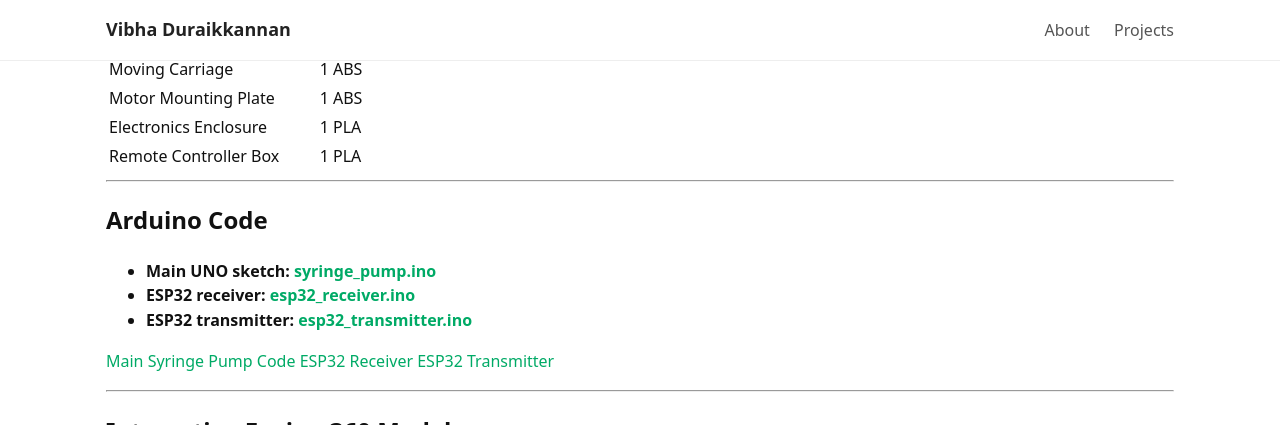
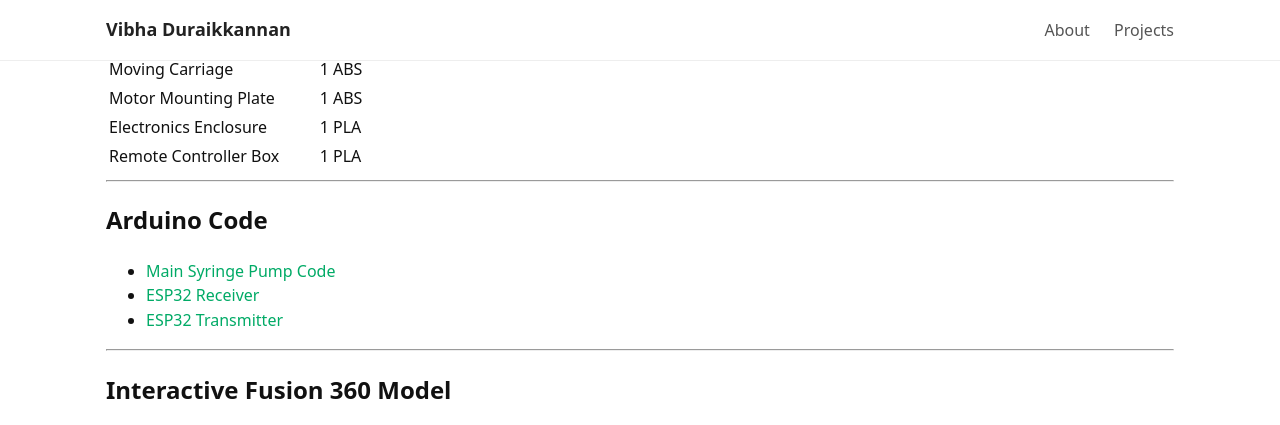
Before and after one commit to vibs-27/vibhadurai.github.io, a Jekyll site: the page built from _projects/2025-01-syringe-pump.md, in a window 1280 px wide and 900 px high, scrolled down 2899 px, cut to the strip 0-425 px from the top of the window. Built offline with Jekyll 4.4.1, drawn with Linux system fonts in a browser that asks for light colours; some of the changed text lies outside the part shown.

Commit message:
Update 2025-01-syringe-pump.md

```diff
--- a/_projects/2025-01-syringe-pump.md
+++ b/_projects/2025-01-syringe-pump.md
@@ -23,7 +23,7 @@
 
 ---
 
-## Final Design (Photo/Render)
+## Final Design (Render/Photo)
 
 ![Final render of the assembled pump]({{ '/docs/assets/pump/pump_render.jpg' | relative_url }})
 ![Final image of the assembled pump]({{ '/docs/assets/pump/pump_thumb.jpg' | relative_url }})
@@ -32,49 +32,45 @@
 
 ## Off-the-Shelf Parts
 
-| Item | Qty |
-|---|---:|---|
-| Arduino Uno | 1 |
-| ESP32 dev boards | 2 |
-| Stepper motor | 1 |
-| Stepper driver | 1 |
-| Lead screw + matching nut | 1 set |
-| 12 V DC power supply | 1 |
-| 5 V rail | 1 |
-| Limit switch | 1 |
-| Momentary push buttons | 5 |
-| Potentiometer | 1 |
-| RGB LED + resistors | 1 set |
-| I²C LCD module | 1 |
-| Breadboard + jumper wires | 1 |
-| Micro-USB cable | 1 |
-| M-fasteners/washers | — |
-| Syringes (10 mL and 20 mL) | 1 each |
+| Item                                | Qty   |
+|-------------------------------------|------:|
+| Arduino Uno                         |     1 |
+| ESP32 dev boards                    |     2 |
+| Stepper motor                       |     1 |
+| Stepper driver                      |     1 |
+| Lead screw + matching nut           | 1 set |
+| 12 V DC power supply                |     1 |
+| 5 V rail                            |     1 |
+| Limit switch                        |     1 |
+| Momentary push buttons              |     5 |
+| Potentiometer                       |     1 |
+| RGB LED + resistors                 | 1 set |
+| I²C LCD module                      |     1 |
+| Breadboard + jumper wires           |     1 |
+| Micro-USB cable                     |     1 |
+| M-fasteners/washers                 |     — |
+| Syringes (10 mL and 20 mL)          | 1 each |
 
 
 ---
 
 ## 3D-Printed Parts
 
-| Part | Qty | Recommended Material |
-|---|---:|---|---|
-| Stationary Support Panel | 1 | ABS |
-| Moving Carriage | 1 | ABS |
-| Motor Mounting Plate | 1 | ABS |
-| Electronics Enclosure| 1 | PLA |
-| Remote Controller Box | 1 | PLA |
+| Part                     | Qty | Recommended Material |
+|--------------------------|----:|----------------------|
+| Stationary Support Panel |   1 | ABS                  |
+| Moving Carriage          |   1 | ABS                  |
+| Motor Mounting Plate     |   1 | ABS                  |
+| Electronics Enclosure    |   1 | PLA                  |
+| Remote Controller Box    |   1 | PLA                  |
 
 ---
 
 ## Arduino Code
 
-- **Main UNO sketch:** **[syringe_pump.ino]({{ 'syringe_pump.ino' | relative_url }})**
-- **ESP32 receiver:** **[esp32_receiver.ino]({{ 'esp32_receiver.ino' | relative_url }})**
-- **ESP32 transmitter:** **[esp32_transmitter.ino]({{ 'esp32_receiver.ino' | relative_url }})**
-
-[Main Syringe Pump Code](https://github.com/vibs-27/vibhadurai.github.io/blob/main/syringe_pump.ino)
-[ESP32 Receiver](https://github.com/vibs-27/vibhadurai.github.io/blob/main/esp32_receiver.ino)
-[ESP32 Transmitter](https://github.com/vibs-27/vibhadurai.github.io/blob/main/esp32_transmitter.ino)
+- [Main Syringe Pump Code](https://github.com/vibs-27/vibhadurai.github.io/blob/main/syringe_pump.ino)
+- [ESP32 Receiver](https://github.com/vibs-27/vibhadurai.github.io/blob/main/esp32_receiver.ino)
+- [ESP32 Transmitter](https://github.com/vibs-27/vibhadurai.github.io/blob/main/esp32_transmitter.ino)
 
 ---
 
```
